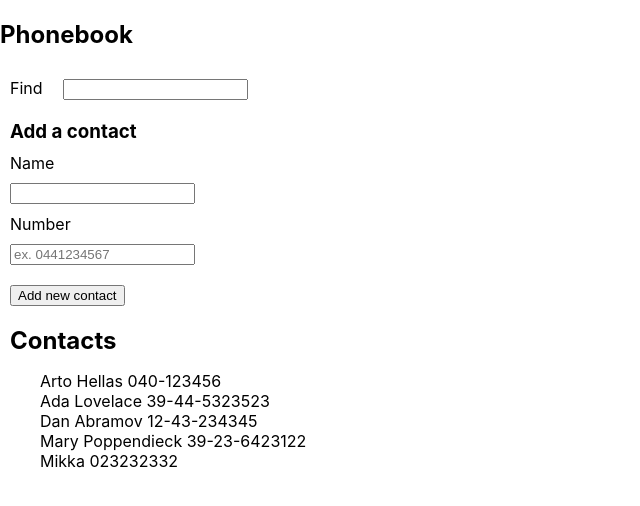
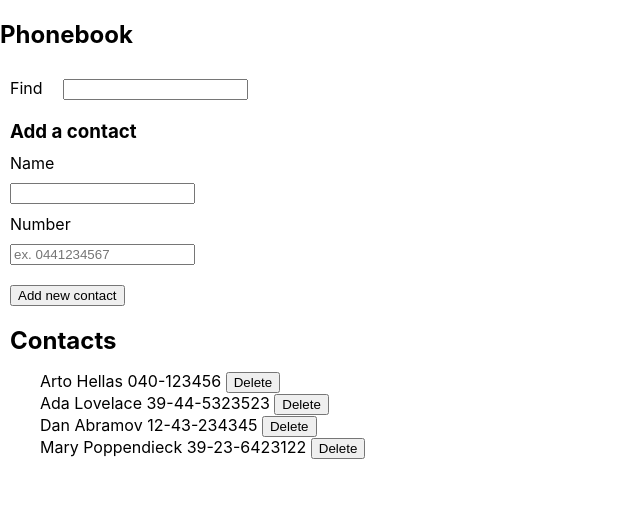
Before and after one commit to Rostislav013/full_stack_open_2020, a React (Create React App) app in the folder part2/phonebook/: page / in a window 1280 px wide. Shown: the top 506 px of the page, without its empty margins (0-640 px from the left). Built offline with nearby package versions, Linux system fonts and the light colour scheme; data requests are answered from the project's data file.

Commit message:
2.17 step 9. Add ability to delete contact

```diff
--- a/part2/phonebook/db.json
+++ b/part2/phonebook/db.json
@@ -19,11 +19,6 @@
       "name": "Mary Poppendieck",
       "number": "39-23-6423122",
       "id": 4
-    },
-    {
-      "name": "Mikka",
-      "number": "023232332",
-      "id": 5
     }
   ]
 }
--- a/part2/phonebook/src/App.js
+++ b/part2/phonebook/src/App.js
@@ -63,6 +63,14 @@ const App = () => {
     }
   };
 
+  const handleDelete = (id) => {
+    if (window.confirm(`Delete id ${id}`)) {
+      console.log("delete", id);
+      personService.deletePerson(id).catch((e) => console.log(e.message));
+      setPersons(persons.filter((person) => person.id !== id));
+    }
+  };
+
   return (
     <div>
       <h2>Phonebook</h2>
@@ -78,7 +86,7 @@ const App = () => {
       />
 
       <h2 style={{ margin: "10px" }}>Contacts</h2>
-      <Persons persons={personsToShow} />
+      <Persons persons={personsToShow} handleDelete={handleDelete} />
     </div>
   );
 };
--- a/part2/phonebook/src/Components/Persons.js
+++ b/part2/phonebook/src/Components/Persons.js
@@ -1,18 +1,17 @@
-import React from 'react'
+import React from "react";
 
-
-const Persons = ({ persons }) => {
-
+const Persons = ({ persons, handleDelete }) => {
   return (
     <div>
       <ul>
         {persons.map((person, i) => (
           <li key={person.name} style={{ listStyle: "none" }}>
-                        {person.name} {person.number}
+            {person.name} {person.number}{" "}
+            <button onClick={() => handleDelete(person.id)}>Delete</button>
           </li>
         ))}
       </ul>
     </div>
-    )
-}
+  );
+};
 export default Persons;
--- a/part2/phonebook/src/services/persons.js
+++ b/part2/phonebook/src/services/persons.js
@@ -13,8 +13,13 @@ const create = (personObject) => {
 };
 
 const update = (id, personObject) => {
-  const request = axios.put(`${baseUrl}/${id}`);
+  const request = axios.put(`${baseUrl}/${id}`, personObject);
   return request.then((response) => response.data);
 };
 
-export default { getAll, create, update };
+const deletePerson = (id) => {
+  const request = axios.delete(`${baseUrl}/${id}`);
+  return request;
+};
+
+export default { getAll, create, update, deletePerson };
```
Lines whose indentation alone changed are shown as unchanged.
